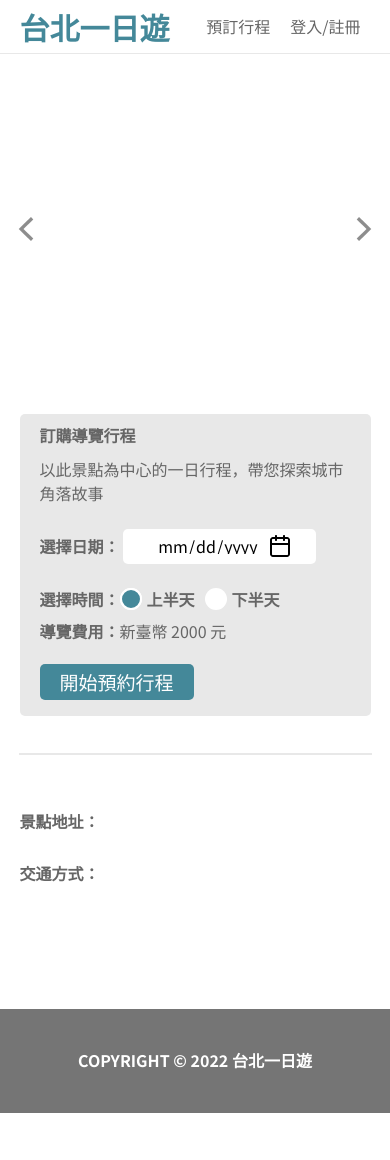
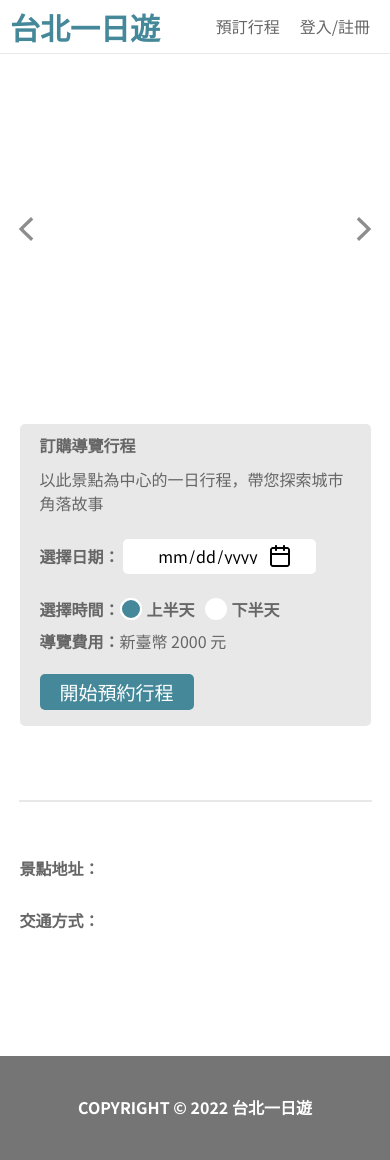
Before and after one commit to rdcvgt/Taipei-Day-Trip, a Flask app: page /attraction/1 in a window 390 px wide. Before the commit the page ends 1113 px from the top, so only its background shows below. Run offline with Flask 2, Linux system fonts and the light colour scheme; data that the repository does not hold is empty; style sheets or scripts are compiled from the project's sources.

Commit message:
fix-1: RWD 360px 顯示問題
	問題：在剛好60px 時，導覽列的文字會跑版
	原因： width 設定爲 90%
	解決方式：改爲使用 margin:10px

	fix-2:調整景點頁面 section 定位問題

	問題：點擊登入時，登入區域的透明背景會跑版
	原因： 輪播 section 使用 margin-top 導致透明背景也被向下推
	解決方式：section 改使用 position: relative，並使用 top 推開距離
	避免影響其他元素的定位

	feat: 新增點擊登入/註冊顯示功能
	1. 點擊登入顯示登入區域
	2. 可轉換成註冊頁面
	3. 點擊關閉按鈕，或透明背景區域可關閉視窗

```diff
--- a/static/CSS/components/navigation.css
+++ b/static/CSS/components/navigation.css
@@ -93,6 +93,6 @@
 }
 @media (max-width: 1200px) {
   .navBarContainer {
-    width: 90%;
+    margin: 10px;
   }
 }
--- a/static/CSS/components/navigation.styl
+++ b/static/CSS/components/navigation.styl
@@ -36,4 +36,4 @@
 
 @media (max-width: 1200px)
 	.navBarContainer
-		width: 90%
+		margin: 10px
--- a/static/CSS/components/sign_box.css
+++ b/static/CSS/components/sign_box.css
@@ -67,21 +67,31 @@
   position: absolute;
   top: 0;
 }
+.boxContainer {
+  z-index: 4;
+  position: absolute;
+}
+.boxForSignUp {
+  display: none;
+}
+.boxForSignIn {
+  display: none;
+}
 .box {
   width: 340px;
   height: auto;
+  border-radius: 6px;
   background: #fff;
   box-shadow: 0px 4px 60px #aaa;
-  border-radius: 6px;
   margin: 0 auto;
-  margin-top: 80px;
   left: 50%;
   transform: translate(-50%, 0);
+  position: fixed;
+  top: 80px;
   display: flex;
   flex-wrap: wrap;
   justify-content: center;
   align-items: center;
-  position: fixed;
   overflow: hidden;
 }
 .boxTopBar {
@@ -137,4 +147,5 @@
 .boxForm .goToBtn {
   color: #666;
   text-decoration: none;
+  cursor: pointer;
 }
--- a/static/CSS/components/sign_box.styl
+++ b/static/CSS/components/sign_box.styl
@@ -11,21 +11,34 @@
 	position: absolute
 	top: 0
 
+.boxContainer
+	z-index: 4
+	position: absolute
+
+.boxForSignUp
+	display: none
+
+.boxForSignIn
+	display: none
+
 .box
 	width: 340px;
 	height: auto;
+	border-radius: 6px;
 	background: #FFFFFF;
 	box-shadow: 0px 4px 60px #AAAAAA;
-	border-radius: 6px;
+
 	margin: 0 auto
-	margin-top: 80px
 	left: 50%
 	transform: translate(-50%, 0)
+	position: fixed
+	top: 80px
+
 	display: flex
 	flex-wrap: wrap
 	justify-content: center
 	align-items: center
-	position: fixed
+
 	overflow: hidden
 
 .boxTopBar
@@ -82,3 +95,4 @@
 	.goToBtn
 		color: $secondary70
 		text-decoration: none
+		cursor pointer
--- a/static/CSS/pages/attraction.css
+++ b/static/CSS/pages/attraction.css
@@ -65,10 +65,12 @@ body {
 }
 /* section */
 .section {
-  margin-top: 91px;
+  top: 91px;
+  position: relative;
   display: flex;
   justify-content: center;
   align-items: center;
+  margin-bottom: 128px;
 }
 .sectionContainer {
   width: 1200px;
@@ -137,6 +139,7 @@ body {
   border-radius: 12px;
   background-color: rgba(255,255,255,0.8);
   outline: none;
+  cursor: pointer;
 }
 .imgDot input[type='radio']:checked:after {
   width: 10px;
@@ -253,7 +256,7 @@ body {
 .hr {
   width: 1200px;
   border: 1px solid #e8e8e8;
-  margin-top: 37px;
+  position: relative;
 }
 .info {
   display: flex;
@@ -285,7 +288,7 @@ body {
   .section {
     flex-wrap: wrap;
     min-width: 100%;
-    margin-top: 54px;
+    top: 54px;
   }
   .sectionContainer {
     width: 100%;
@@ -305,7 +308,7 @@ body {
   .bookingBox {
     width: 90%;
     margin: 0 auto;
-    margin-top: 10px;
+    margin-top: 20px;
   }
   .grayArea {
     width: 100%;
--- a/static/CSS/pages/attraction.styl
+++ b/static/CSS/pages/attraction.styl
@@ -8,10 +8,12 @@ body
 
 /* section */
 .section
-	margin-top: 91px
+	top: 91px
+	position: relative
 	display: flex
 	justify-content: center
 	align-items: center
+	margin-bottom: 91 + 37px
 
 .sectionContainer
 	width: 1200px
@@ -81,6 +83,7 @@ body
 		border-radius: 12px;
 		background-color: rgba(255,255,255,0.8)
 		outline: none;
+		cursor: pointer
 	}
 
 	input[type='radio']:checked:after
@@ -203,7 +206,8 @@ body
 .hr
 	width: 1200px
 	border:1px solid #E8E8E8
-	margin-top: 37px
+	// margin-top: 37px
+	position: relative
 
 
 .info
@@ -237,7 +241,7 @@ body
 	.section
 		flex-wrap: wrap
 		min-width: 100%
-		margin-top: 54px
+		top: 54px
 
 
 	.sectionContainer
@@ -258,7 +262,7 @@ body
 	.bookingBox
 		width: 90%
 		margin: 0 auto
-		margin-top: 10px
+		margin-top: 20px
 
 	.grayArea
 		width: 100%
--- a/templates/attraction.html
+++ b/templates/attraction.html
@@ -72,9 +72,9 @@
 	<div>
 		{% include 'components/sign_in.html'%}
 	</div>
-	<!-- <div>
+	<div>
 		{% include 'components/sign_up.html'%}
-	</div> -->
+	</div>
 	<div>
 		{% include 'components/footer.html'%}
 	</div>
--- a/templates/components/sign_in.html
+++ b/templates/components/sign_in.html
@@ -1,15 +1,16 @@
-<div class="boxBG">
+<div class="boxBG"></div>
+<div class="boxContainer boxForSignIn">
 	<div class="box">
 		<div class="boxTopBar"></div>
 		<div class="boxTitle dialogTitleBold">登入會員帳號</div>
-		<img class="boxCloseBtn" onclick="closeBox()" src="../static/Images/components/close.png" alt="關閉">
+		<img class="boxCloseBtn closeSignIn" src="../static/Images/components/close.png" alt="關閉">
 		<form class="boxForm" action="#">
 			<input class="input signInEmail bodyMedium" type="text" placeholder="輸入電子信箱">
 			<input class="input signInPassword bodyMedium" type="password" placeholder="輸入密碼">
 			<button class="Btn signInBtn buttonRegular" type="submit">登入帳戶</button>
 			<div class="goToText bodyMedium">
 				還沒有帳戶？
-				<a class="goToBtn bodyMedium" href="#">點此註冊</a>
+				<a class="goToBtn goToSignUp bodyMedium">點此註冊</a>
 			</div>
 		</form>
 	</div>
--- a/templates/components/sign_up.html
+++ b/templates/components/sign_up.html
@@ -1,8 +1,9 @@
-<div class="boxBG">
+<div class="boxBG"></div>
+<div class="boxContainer boxForSignUp">
 	<div class="box">
 		<div class="boxTopBar"></div>
 		<div class="boxTitle dialogTitleBold">註冊會員帳號</div>
-		<img class="boxCloseBtn" src="../static/Images/components/close.png" alt="關閉">
+		<img class="boxCloseBtn closeSignUp" src="../static/Images/components/close.png" alt="關閉">
 		<form class="boxForm" action="#">
 			<input class="input bodyMedium" type="text" placeholder="輸入姓名">
 			<input class="input bodyMedium" type="password" placeholder="輸入電子郵件">
@@ -10,7 +11,7 @@
 			<button class="Btn buttonRegular" type="submit">註冊新帳戶</button>
 			<div class="goToText bodyMedium">
 				已經有帳戶了？
-				<a class="goToBtn bodyMedium" href="#">點此登入</a>
+				<a class="goToBtn goToSignIn bodyMedium" href="#">點此登入</a>
 			</div>
 		</form>
 	</div>
--- a/templates/index.html
+++ b/templates/index.html
@@ -41,9 +41,9 @@
 	<div>
 		{% include 'components/sign_in.html'%}
 	</div>
-	<!-- <div>
+	<div>
 		{% include 'components/sign_up.html'%}
-	</div> -->
+	</div>
 	<div>
 		{% include 'components/footer.html'%}
 	</div>
```
Also changed, not shown: static/javascript/login.js (+46 -10 lines).
